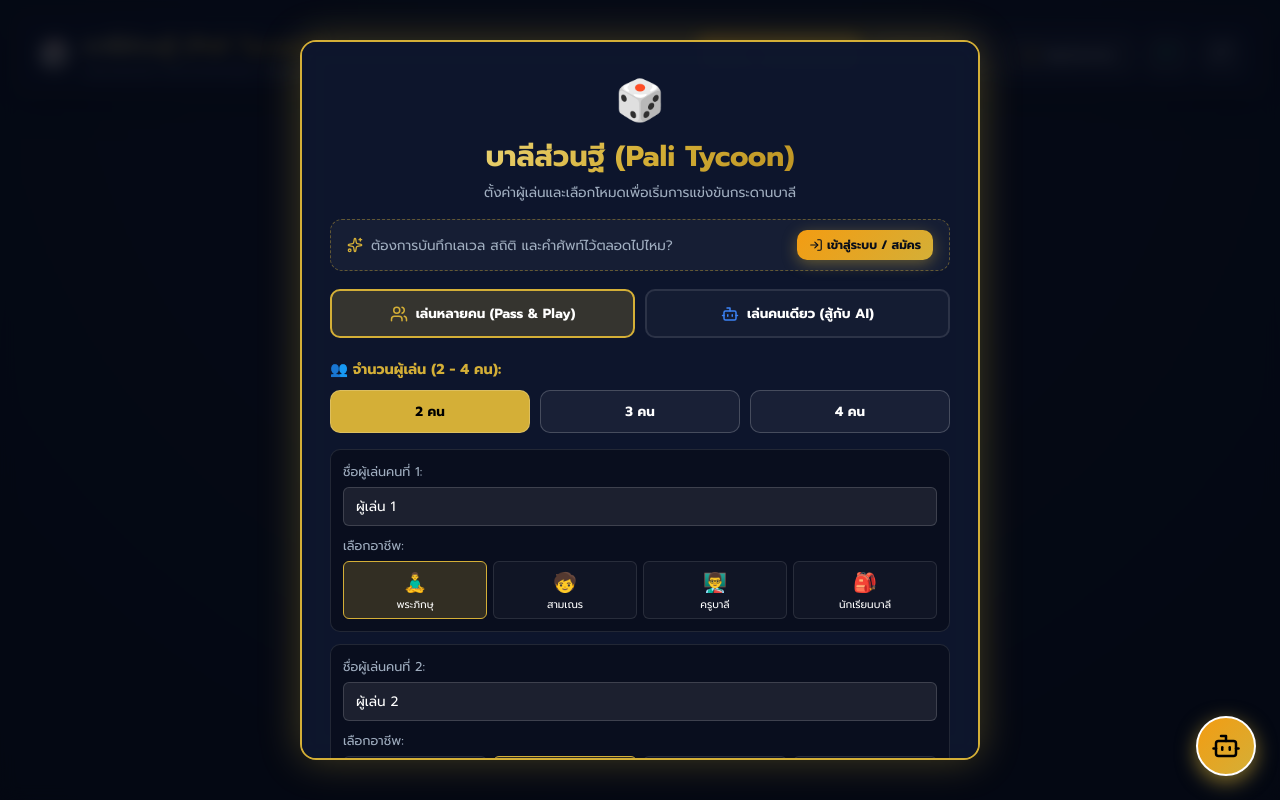
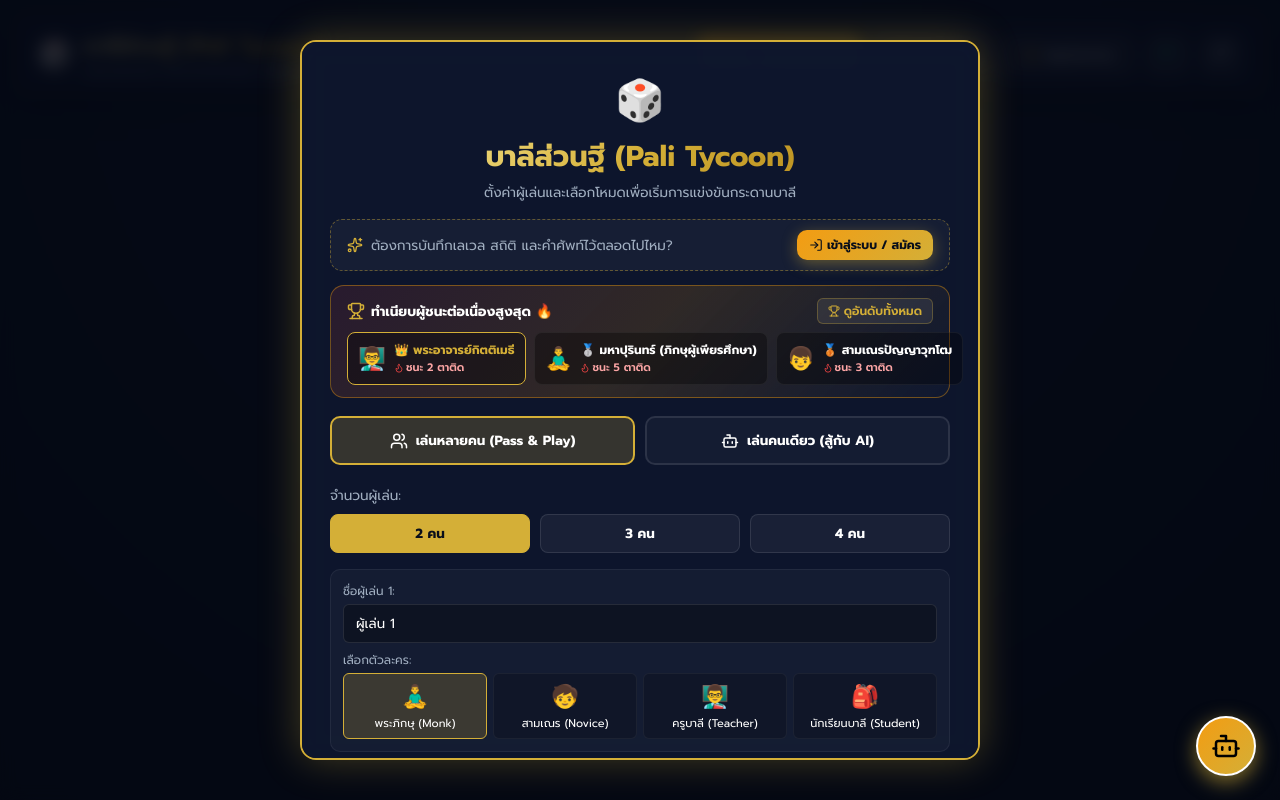
Before and after one commit to purinut357159-droid/pali, a React (Vite) app: page / in a window 1280 px wide. Built offline with nearby package versions, Linux system fonts and the light colour scheme.

Commit message:
Add Top 3 win streak leaderboard preview and leaderboard button to the lobby home screen

```diff
--- a/src/App.tsx
+++ b/src/App.tsx
@@ -727,6 +727,7 @@ export const App: React.FC = () => {
             setAuthModalTab('login');
             setShowAuthModal(true);
           }}
+          onOpenLeaderboard={() => setShowLeaderboardModal(true)}
         />
       )}
 
--- a/src/components/CharacterSelectModal.tsx
+++ b/src/components/CharacterSelectModal.tsx
@@ -2,7 +2,8 @@ import React, { useState, useEffect } from 'react';
 import { CHARACTERS } from '../data/charactersData';
 import type { Character, GameMode } from '../types/game';
 import type { UserAccount } from '../types/auth';
-import { Play, Users, Bot, LogIn, Sparkles } from 'lucide-react';
+import { Play, Users, Bot, LogIn, Sparkles, Trophy, Flame } from 'lucide-react';
+import { getLeaderboardAccounts } from '../utils/authService';
 
 export interface PlayerSetupConfig {
   name: string;
@@ -14,12 +15,14 @@ interface Props {
   onStartGame: (playersConfig: PlayerSetupConfig[], mode: GameMode, rounds: number) => void;
   currentUser?: UserAccount | null;
   onOpenAuthModal?: () => void;
+  onOpenLeaderboard?: () => void;
 }
 
 export const CharacterSelectModal: React.FC<Props> = ({
   onStartGame,
   currentUser,
   onOpenAuthModal,
+  onOpenLeaderboard,
 }) => {
   const [playType, setPlayType] = useState<'ai' | 'pass_play'>('pass_play');
 
@@ -102,6 +105,8 @@ export const CharacterSelectModal: React.FC<Props> = ({
     onStartGame(setupConfigs, gameMode, rounds);
   };
 
+  const topStreaks = getLeaderboardAccounts('streak').slice(0, 3);
+
   return (
     <div className="modal-overlay">
       <div
@@ -134,7 +139,7 @@ export const CharacterSelectModal: React.FC<Props> = ({
               border: '1px solid var(--primary-gold)',
               borderRadius: '12px',
               padding: '10px 16px',
-              marginBottom: '18px',
+              marginBottom: '14px',
               display: 'flex',
               alignItems: 'center',
               justifyContent: 'space-between',
@@ -147,7 +152,7 @@ export const CharacterSelectModal: React.FC<Props> = ({
                   เข้าสู่ระบบในชื่อ: <span style={{ color: 'var(--primary-gold)' }}>{currentUser.displayName}</span>
                 </div>
                 <div style={{ fontSize: '0.75rem', color: 'var(--accent-gold)' }}>
-                  Lv.{currentUser.level} • {currentUser.rankTitle} (ผลการเล่นจะถูกบันทึกเข้าบัญชีนี้)
+                  Lv.{currentUser.level} • {currentUser.rankTitle} {currentUser.stats?.currentWinStreak ? `(🔥 ชนะ ${currentUser.stats.currentWinStreak} ตาติด)` : ''}
                 </div>
               </div>
             </div>
@@ -176,7 +181,7 @@ export const CharacterSelectModal: React.FC<Props> = ({
               border: '1px dashed rgba(212, 175, 55, 0.4)',
               borderRadius: '12px',
               padding: '10px 16px',
-              marginBottom: '18px',
+              marginBottom: '14px',
               display: 'flex',
               alignItems: 'center',
               justifyContent: 'space-between',
@@ -200,6 +205,79 @@ export const CharacterSelectModal: React.FC<Props> = ({
           </div>
         )}
 
+        {/* Top 3 Win Streak Leaderboard Preview Banner in Lobby */}
+        <div
+          style={{
+            background: 'linear-gradient(135deg, rgba(239, 68, 68, 0.12), rgba(245, 158, 11, 0.15), rgba(16, 25, 50, 0.8))',
+            border: '1px solid rgba(245, 158, 11, 0.4)',
+            borderRadius: '14px',
+            padding: '12px 16px',
+            marginBottom: '18px',
+          }}
+        >
+          <div style={{ display: 'flex', alignItems: 'center', justifyContent: 'space-between', marginBottom: '8px' }}>
+            <div style={{ display: 'flex', alignItems: 'center', gap: '6px' }}>
+              <Trophy size={18} color="var(--primary-gold)" />
+              <span style={{ fontWeight: 700, fontSize: '0.85rem', color: '#fff' }}>
+                ทำเนียบผู้ชนะต่อเนื่องสูงสุด 🔥
+              </span>
+            </div>
+            {onOpenLeaderboard && (
+              <button
+                onClick={onOpenLeaderboard}
+                style={{
+                  background: 'rgba(255,255,255,0.08)',
+                  border: '1px solid rgba(212,175,55,0.3)',
+                  color: 'var(--primary-gold)',
+                  borderRadius: '6px',
+                  padding: '3px 10px',
+                  fontSize: '0.75rem',
+                  cursor: 'pointer',
+                  fontWeight: 600,
+                  display: 'flex',
+                  alignItems: 'center',
+                  gap: '4px',
+                }}
+              >
+                <Trophy size={12} />
+                ดูอันดับทั้งหมด
+              </button>
+            )}
+          </div>
+
+          <div style={{ display: 'grid', gridTemplateColumns: 'repeat(3, 1fr)', gap: '8px' }}>
+            {topStreaks.map((acc, idx) => (
+              <div
+                key={acc.id}
+                onClick={onOpenLeaderboard}
+                style={{
+                  background: 'rgba(0,0,0,0.35)',
+                  border: idx === 0 ? '1px solid var(--primary-gold)' : '1px solid rgba(255,255,255,0.06)',
+                  borderRadius: '8px',
+                  padding: '8px 10px',
+                  display: 'flex',
+                  alignItems: 'center',
+                  gap: '8px',
+                  cursor: 'pointer',
+                  transition: 'transform 0.2s',
+                }}
+              >
+                <div style={{ fontSize: '1.4rem' }}>{acc.avatar}</div>
+                <div style={{ flex: 1, minWidth: 0 }}>
+                  <div style={{ fontSize: '0.75rem', fontWeight: 700, color: idx === 0 ? 'var(--primary-gold)' : '#fff', whiteSpace: 'nowrap', overflow: 'hidden', textOverflow: 'ellipsis' }}>
+                    {idx === 0 ? '👑 ' : idx === 1 ? '🥈 ' : '🥉 '}
+                    {acc.displayName}
+                  </div>
+                  <div style={{ fontSize: '0.68rem', color: '#fca5a5', fontWeight: 600, display: 'flex', alignItems: 'center', gap: '2px' }}>
+                    <Flame size={10} color="#ef4444" />
+                    <span>ชนะ {acc.stats?.currentWinStreak || 0} ตาติด</span>
+                  </div>
+                </div>
+              </div>
+            ))}
+          </div>
+        </div>
+
         <div style={{ display: 'grid', gridTemplateColumns: '1fr 1fr', gap: '10px', marginBottom: '20px' }}>
           <button
             onClick={() => setPlayType('pass_play')}
@@ -217,9 +295,10 @@ export const CharacterSelectModal: React.FC<Props> = ({
               gap: '8px',
             }}
           >
-            <Users size={18} color="var(--primary-gold)" />
+            <Users size={18} />
             เล่นหลายคน (Pass & Play)
           </button>
+
           <button
             onClick={() => setPlayType('ai')}
             style={{
@@ -236,141 +315,164 @@ export const CharacterSelectModal: React.FC<Props> = ({
               gap: '8px',
             }}
           >
-            <Bot size={18} color="#3b82f6" />
+            <Bot size={18} />
             เล่นคนเดียว (สู้กับ AI)
           </button>
         </div>
 
         {playType === 'pass_play' ? (
-          <div style={{ marginBottom: '20px' }}>
-            <h3 style={{ fontSize: '0.9rem', color: 'var(--primary-gold)', marginBottom: '10px' }}>
-              👥 จำนวนผู้เล่น (2 - 4 คน):
-            </h3>
-            <div style={{ display: 'flex', gap: '10px', marginBottom: '16px' }}>
+          <div>
+            <div style={{ marginBottom: '16px' }}>
+              <label style={{ display: 'block', fontSize: '0.85rem', color: 'var(--text-muted)', marginBottom: '8px' }}>
+                จำนวนผู้เล่น:
+              </label>
+              <div style={{ display: 'flex', gap: '10px' }}>
                 {[2, 3, 4].map((count) => (
                   <button
                     key={count}
                     onClick={() => setHumanPlayerCount(count)}
-                  className="secondary-button"
                     style={{
                       flex: 1,
+                      padding: '8px',
+                      borderRadius: '8px',
+                      border: `1px solid ${humanPlayerCount === count ? 'var(--primary-gold)' : 'rgba(255,255,255,0.1)'}`,
                       background: humanPlayerCount === count ? 'var(--primary-gold)' : 'rgba(255,255,255,0.05)',
-                    color: humanPlayerCount === count ? '#000' : '#fff',
+                      color: humanPlayerCount === count ? '#090e1a' : '#fff',
                       fontWeight: 700,
+                      cursor: 'pointer',
                     }}
                   >
                     {count} คน
                   </button>
                 ))}
               </div>
+            </div>
 
-            <div style={{ display: 'flex', flexDirection: 'column', gap: '12px' }}>
+            <div style={{ display: 'flex', flexDirection: 'column', gap: '12px', marginBottom: '20px' }}>
               {Array.from({ length: humanPlayerCount }).map((_, idx) => (
                 <div
                   key={idx}
                   style={{
-                    background: 'rgba(0,0,0,0.3)',
+                    background: 'rgba(255,255,255,0.03)',
                     padding: '12px',
                     borderRadius: '10px',
-                    border: '1px solid rgba(255,255,255,0.1)',
+                    border: '1px solid rgba(255,255,255,0.06)',
                   }}
                 >
-                  <label style={{ fontSize: '0.8rem', color: 'var(--text-muted)', display: 'block', marginBottom: '6px' }}>
-                    ชื่อผู้เล่นคนที่ {idx + 1}:
-                    {idx === 0 && currentUser && (
-                      <span style={{ color: 'var(--primary-gold)', marginLeft: '6px' }}>
-                        (บัญชีของคุณ: {currentUser.displayName})
-                      </span>
-                    )}
+                  <div style={{ display: 'flex', gap: '10px', alignItems: 'center' }}>
+                    <div style={{ flex: 1 }}>
+                      <label style={{ display: 'block', fontSize: '0.75rem', color: 'var(--text-muted)', marginBottom: '4px' }}>
+                        ชื่อผู้เล่น {idx + 1}:
                       </label>
                       <input
                         type="text"
                         value={multiplayerConfig[idx].name}
                         onChange={(e) => handleMultiNameChange(idx, e.target.value)}
+                        placeholder={`ผู้เล่น ${idx + 1}`}
                         style={{
                           width: '100%',
                           padding: '8px 12px',
                           borderRadius: '6px',
-                      background: 'rgba(255,255,255,0.08)',
-                      border: '1px solid rgba(255,255,255,0.15)',
+                          background: 'rgba(0,0,0,0.3)',
+                          border: '1px solid rgba(255,255,255,0.1)',
                           color: '#fff',
-                      fontSize: '0.85rem',
-                      marginBottom: '10px',
                         }}
                       />
+                    </div>
+                  </div>
 
-                  <label style={{ fontSize: '0.8rem', color: 'var(--text-muted)', display: 'block', marginBottom: '6px' }}>
-                    เลือกอาชีพ:
+                  <div style={{ marginTop: '8px' }}>
+                    <label style={{ display: 'block', fontSize: '0.75rem', color: 'var(--text-muted)', marginBottom: '4px' }}>
+                      เลือกตัวละคร:
                     </label>
                     <div style={{ display: 'grid', gridTemplateColumns: 'repeat(4, 1fr)', gap: '6px' }}>
                       {CHARACTERS.map((char) => (
-                      <button
+                        <div
                           key={char.id}
                           onClick={() => handleMultiCharChange(idx, char.id)}
                           style={{
                             padding: '6px',
                             borderRadius: '6px',
-                          border: `1px solid ${multiplayerConfig[idx].charId === char.id ? 'var(--primary-gold)' : 'rgba(255,255,255,0.1)'}`,
-                          background: multiplayerConfig[idx].charId === char.id ? 'rgba(212,175,55,0.2)' : 'rgba(255,255,255,0.03)',
-                          color: '#fff',
-                          fontSize: '0.75rem',
+                            border: `1px solid ${multiplayerConfig[idx].charId === char.id ? 'var(--primary-gold)' : 'rgba(255,255,255,0.05)'}`,
+                            background: multiplayerConfig[idx].charId === char.id ? 'rgba(212, 175, 55, 0.2)' : 'rgba(0,0,0,0.2)',
                             cursor: 'pointer',
                             textAlign: 'center',
                           }}
                         >
-                        <div style={{ fontSize: '1.2rem' }}>{char.avatar}</div>
-                        <div style={{ fontSize: '0.65rem', whiteSpace: 'nowrap', overflow: 'hidden', textOverflow: 'ellipsis' }}>
-                          {char.name.split(' ')[0]}
+                          <div style={{ fontSize: '1.4rem' }}>{char.avatar}</div>
+                          <div style={{ fontSize: '0.7rem', color: '#fff', marginTop: '2px' }}>{char.name}</div>
                         </div>
-                      </button>
                       ))}
+                    </div>
                   </div>
                 </div>
               ))}
             </div>
           </div>
         ) : (
-          <div style={{ marginBottom: '20px' }}>
-            <div style={{ marginBottom: '16px' }}>
-              <label style={{ fontSize: '0.85rem', color: 'var(--text-muted)', display: 'block', marginBottom: '6px' }}>
+          <div>
+            <div style={{ background: 'rgba(255,255,255,0.03)', padding: '16px', borderRadius: '12px', border: '1px solid rgba(255,255,255,0.06)', marginBottom: '16px' }}>
+              <label style={{ display: 'block', fontSize: '0.8rem', color: 'var(--text-muted)', marginBottom: '6px' }}>
                 ชื่อของคุณ:
-                {currentUser && (
-                  <span style={{ color: 'var(--primary-gold)', marginLeft: '6px' }}>
-                    (บัญชีของคุณ: {currentUser.displayName})
-                  </span>
-                )}
               </label>
               <input
                 type="text"
                 value={singlePlayerName}
                 onChange={(e) => setSinglePlayerName(e.target.value)}
+                placeholder="ระบุชื่อของคุณ"
                 style={{
                   width: '100%',
-                  padding: '10px 14px',
-                  borderRadius: '8px',
-                  background: 'rgba(255,255,255,0.08)',
-                  border: '1px solid rgba(255,255,255,0.15)',
+                  padding: '8px 12px',
+                  borderRadius: '6px',
+                  background: 'rgba(0,0,0,0.3)',
+                  border: '1px solid rgba(255,255,255,0.1)',
                   color: '#fff',
-                  fontSize: '0.9rem',
+                  marginBottom: '12px',
                 }}
               />
+
+              <label style={{ display: 'block', fontSize: '0.8rem', color: 'var(--text-muted)', marginBottom: '6px' }}>
+                เลือกตัวละครของคุณ:
+              </label>
+              <div style={{ display: 'grid', gridTemplateColumns: 'repeat(4, 1fr)', gap: '8px' }}>
+                {CHARACTERS.map((char) => (
+                  <div
+                    key={char.id}
+                    onClick={() => setSingleCharId(char.id)}
+                    style={{
+                      padding: '10px 6px',
+                      borderRadius: '8px',
+                      border: `1px solid ${singleCharId === char.id ? 'var(--primary-gold)' : 'rgba(255,255,255,0.05)'}`,
+                      background: singleCharId === char.id ? 'rgba(212, 175, 55, 0.2)' : 'rgba(0,0,0,0.2)',
+                      cursor: 'pointer',
+                      textAlign: 'center',
+                    }}
+                  >
+                    <div style={{ fontSize: '1.8rem' }}>{char.avatar}</div>
+                    <div style={{ fontSize: '0.75rem', fontWeight: 600, color: '#fff', marginTop: '4px' }}>{char.name}</div>
+                  </div>
+                ))}
+              </div>
             </div>
 
-            <div style={{ marginBottom: '16px' }}>
-              <label style={{ fontSize: '0.85rem', color: 'var(--text-muted)', display: 'block', marginBottom: '6px' }}>
-                จำนวน AI คู่แข่ง (1 - 3 ตัว):
+            <div style={{ marginBottom: '20px' }}>
+              <label style={{ display: 'block', fontSize: '0.85rem', color: 'var(--text-muted)', marginBottom: '8px' }}>
+                จำนวน AI คู่แข่ง:
               </label>
               <div style={{ display: 'flex', gap: '10px' }}>
                 {[1, 2, 3].map((count) => (
                   <button
                     key={count}
                     onClick={() => setAiCount(count)}
-                    className="secondary-button"
                     style={{
                       flex: 1,
+                      padding: '8px',
+                      borderRadius: '8px',
+                      border: `1px solid ${aiCount === count ? 'var(--primary-gold)' : 'rgba(255,255,255,0.1)'}`,
                       background: aiCount === count ? 'var(--primary-gold)' : 'rgba(255,255,255,0.05)',
-                      color: aiCount === count ? '#000' : '#fff',
+                      color: aiCount === count ? '#090e1a' : '#fff',
                       fontWeight: 700,
+                      cursor: 'pointer',
                     }}
                   >
                     {count} ตัว
@@ -378,48 +480,17 @@ export const CharacterSelectModal: React.FC<Props> = ({
                 ))}
               </div>
             </div>
-
-            <div>
-              <label style={{ fontSize: '0.85rem', color: 'var(--text-muted)', display: 'block', marginBottom: '6px' }}>
-                เลือกอาชีพของคุณ:
-              </label>
-              <div style={{ display: 'grid', gridTemplateColumns: 'repeat(2, 1fr)', gap: '10px' }}>
-                {CHARACTERS.map((char) => (
-                  <div
-                    key={char.id}
-                    onClick={() => setSingleCharId(char.id)}
-                    style={{
-                      padding: '12px',
-                      borderRadius: '10px',
-                      border: `2px solid ${singleCharId === char.id ? 'var(--primary-gold)' : 'rgba(255,255,255,0.1)'}`,
-                      background: singleCharId === char.id ? 'rgba(212,175,55,0.15)' : 'rgba(255,255,255,0.03)',
-                      cursor: 'pointer',
-                    }}
-                  >
-                    <div style={{ display: 'flex', alignItems: 'center', gap: '8px', marginBottom: '4px' }}>
-                      <span style={{ fontSize: '1.4rem' }}>{char.avatar}</span>
-                      <strong style={{ fontSize: '0.85rem', color: 'var(--primary-gold)' }}>{char.name}</strong>
-                    </div>
-                    <p style={{ fontSize: '0.7rem', color: 'var(--text-muted)', margin: 0 }}>
-                      {char.skillDescription}
-                    </p>
-                  </div>
-                ))}
-              </div>
-            </div>
           </div>
         )}
 
-        <div style={{ display: 'flex', justifyContent: 'flex-end', marginTop: '20px' }}>
         <button
           onClick={handleStart}
-            className="gold-button pulse-active"
-            style={{ width: '100%', padding: '14px', justifyContent: 'center', fontSize: '1.1rem' }}
+          className="gold-button"
+          style={{ width: '100%', padding: '14px', fontSize: '1.1rem', justifyContent: 'center' }}
         >
           <Play size={20} />
-            เริ่มเข้าสู่กระดานบาลีส่วนฐี
+          เริ่มการแข่งขันบาลี
         </button>
-        </div>
       </div>
     </div>
   );
```
Lines whose indentation alone changed are shown as unchanged.
